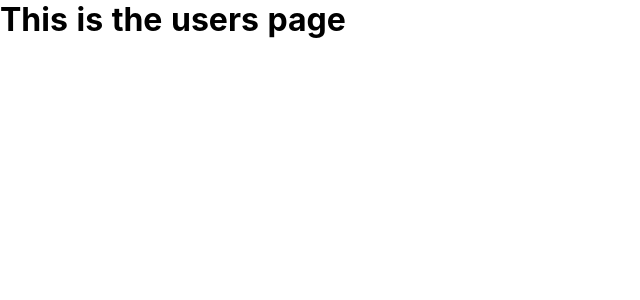
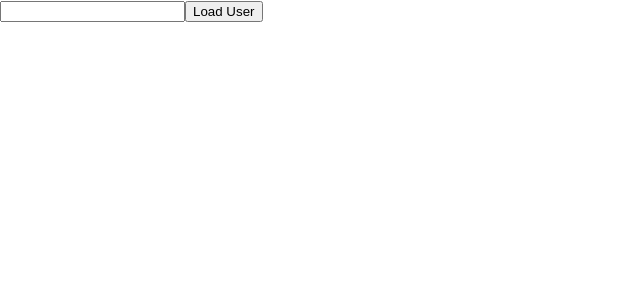
Before and after one commit to degfra/vue-nuxt-app, a Nuxt app: page /users in a window 1280 px wide. Shown: the top 300 px of the page, without its empty margins (0-640 px from the left). Built offline with nearby package versions, Linux system fonts and the light colour scheme.

Commit message:
users routes

```diff
--- a/pages/index.vue
+++ b/pages/index.vue
@@ -1,7 +1,7 @@
 <template>
   <div>
     <section class="container">
-      <div>
+      <!-- <div>
         <logo/>
         <h1 class="title">
           my-first-nuxt-app
@@ -17,8 +17,16 @@
           <br><br>
           <h1>Hi, I am a Vue/Nuxt first app!</h1>
         </div>
-      </div>
+      </div> -->
+
+      <!-- Server Request link => new page downloaded !!!
+      <a href="/users">Users</a> -->
+
+      <!-- Router Link intercept => stay in SPA mode all in the browser -->
+      <!-- <nuxt-link to="/users">Users</nuxt-link> -->
+
     </section>
+
   </div>
 </template>
 
--- /dev/null
+++ b/pages/users/_id/index.vue
@@ -0,0 +1,3 @@
+<template>
+  <h1>A single user, with ID: {{ $route.params.id }}</h1>
+</template>
--- a/pages/users/index.vue
+++ b/pages/users/index.vue
@@ -1,3 +1,22 @@
 <template>
-  <h1>This is the users page</h1>
+  <!-- <h1>This is the users page</h1> -->
+  <div>
+    <input type="text" v-model="userId">
+    <button @click="onLoadUser">Load User</button>
+  </div>
 </template>
+
+<script>
+export default {
+  data() {
+    return {
+      userId: ''
+    }
+  },
+  methods: {
+    onLoadUser() {
+      this.$router.push('/users/' + this.userId)
+    }
+  }
+}
+</script>
```
